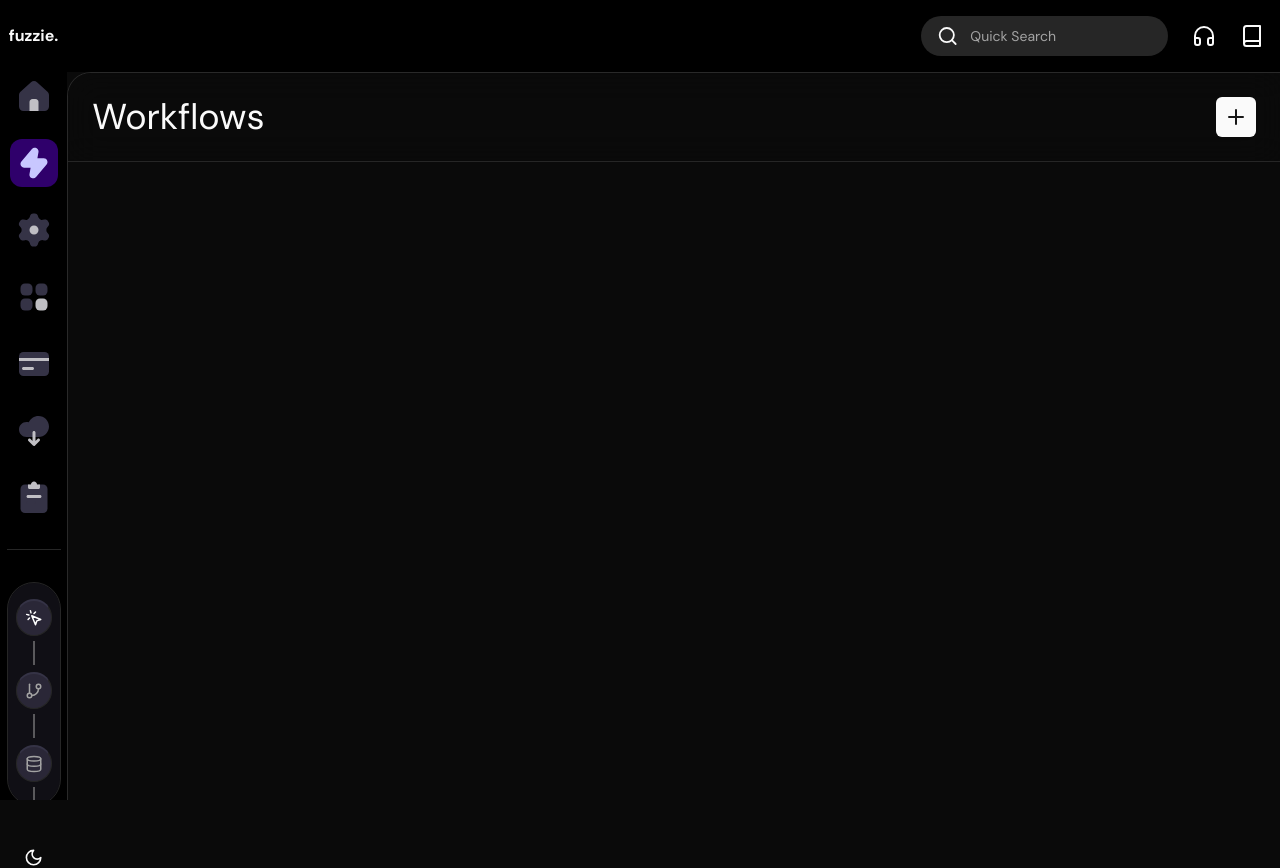
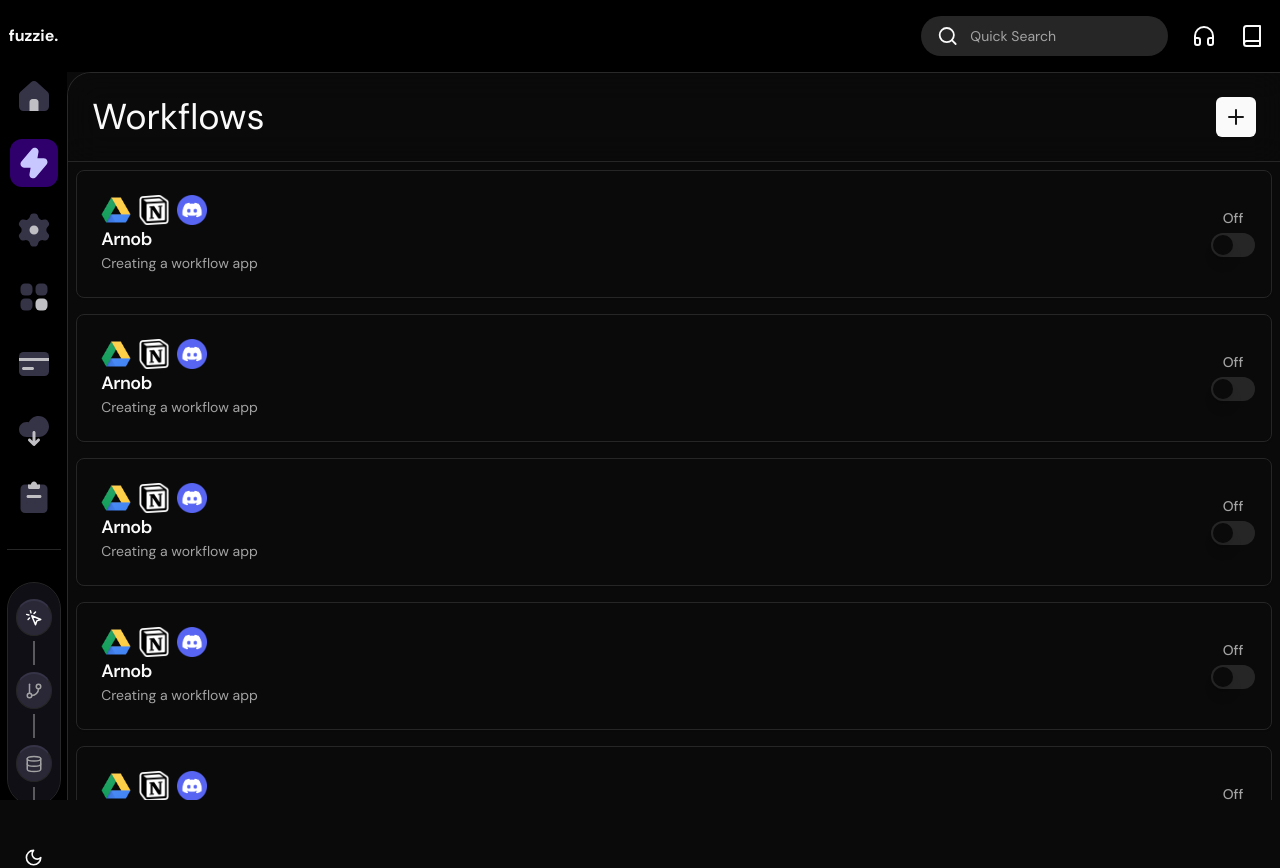
Before and after one commit to ShafiArnob/automation-builder, a Next.js app: page /workflows in a window 1280 px wide. Built offline with nearby package versions, Linux system fonts and the light colour scheme; no server answers.

Commit message:
ui for multiple workflows

```diff
--- a/package.json
+++ b/package.json
@@ -17,6 +17,7 @@
     "@radix-ui/react-label": "^2.0.2",
     "@radix-ui/react-separator": "^1.0.3",
     "@radix-ui/react-slot": "^1.0.2",
+    "@radix-ui/react-switch": "^1.0.3",
     "@radix-ui/react-tooltip": "^1.0.7",
     "@uploadcare/blocks": "0.38.2",
     "class-variance-authority": "^0.7.0",
--- /dev/null
+++ b/src/app/(main)/(pages)/workflows/_components/Workflow.tsx
@@ -0,0 +1,69 @@
+import {
+  Card,
+  CardDescription,
+  CardHeader,
+  CardTitle,
+} from "@/components/ui/card";
+import { Label } from "@/components/ui/label";
+import { Switch } from "@/components/ui/switch";
+import Image from "next/image";
+import Link from "next/link";
+
+type Props = {
+  name: string;
+  description: string;
+  id: string;
+  publish: boolean | null;
+};
+
+const Workflow = ({ id, name, description, publish }: Props) => {
+  // Challenge
+  //WIP: Wire up DB
+  return (
+    <Card className="flex w-full items-center justify-between">
+      <CardHeader className="flex flex-col gap-4">
+        <Link href={`/workflows/editor/${id}`}>
+          <div className="flex flex-row gap-2">
+            <Image
+              src="/googleDrive.png"
+              alt="Google Drive"
+              height={30}
+              width={30}
+              className="object-contain"
+            />
+            <Image
+              src="/notion.png"
+              alt="Google Drive"
+              height={30}
+              width={30}
+              className="object-contain"
+            />
+            <Image
+              src="/discord.png"
+              alt="Google Drive"
+              height={30}
+              width={30}
+              className="object-contain"
+            />
+          </div>
+          <div className="">
+            <CardTitle className="text-lg">{name}</CardTitle>
+            <CardDescription>{description}</CardDescription>
+          </div>
+        </Link>
+      </CardHeader>
+      <div className="flex flex-col items-center gap-2 p-4">
+        <Label htmlFor="airplane-mode" className="text-muted-foreground">
+          {publish! ? "On" : "Off"}
+        </Label>
+        <Switch
+          id="airplane-mode"
+          // onClick={onPublishFlow}
+          defaultChecked={publish!}
+        />
+      </div>
+    </Card>
+  );
+};
+
+export default Workflow;
--- /dev/null
+++ b/src/app/(main)/(pages)/workflows/_components/index.tsx
@@ -0,0 +1,21 @@
+import React from "react";
+import Workflow from "./Workflow";
+
+type Props = {};
+
+const Workflows = (props: Props) => {
+  return (
+    <div className="relative flex flex-col gap-4">
+      <section className="flex flex-col m-2">
+        <Workflow
+          name="Arnob"
+          description="Creating a workflow app"
+          id="12345"
+          publish={false}
+        />
+      </section>
+    </div>
+  );
+};
+
+export default Workflows;
--- a/src/app/(main)/(pages)/workflows/page.tsx
+++ b/src/app/(main)/(pages)/workflows/page.tsx
@@ -1,5 +1,6 @@
 import React from "react";
 import WorkflowButton from "./_components/WorkflowButton";
+import Workflows from "./_components";
 
 type Props = {};
 
@@ -10,7 +11,12 @@
         Workflows
         <WorkflowButton />
       </h1>
-      {/* <Workflows /> */}
+      <Workflows />
+      <Workflows />
+
+      <Workflows />
+      <Workflows />
+      <Workflows />
     </div>
   );
 };
--- /dev/null
+++ b/src/components/ui/switch.tsx
@@ -0,0 +1,29 @@
+"use client"
+
+import * as React from "react"
+import * as SwitchPrimitives from "@radix-ui/react-switch"
+
+import { cn } from "@/lib/utils"
+
+const Switch = React.forwardRef<
+  React.ElementRef<typeof SwitchPrimitives.Root>,
+  React.ComponentPropsWithoutRef<typeof SwitchPrimitives.Root>
+>(({ className, ...props }, ref) => (
+  <SwitchPrimitives.Root
+    className={cn(
+      "peer inline-flex h-6 w-11 shrink-0 cursor-pointer items-center rounded-full border-2 border-transparent transition-colors focus-visible:outline-none focus-visible:ring-2 focus-visible:ring-ring focus-visible:ring-offset-2 focus-visible:ring-offset-background disabled:cursor-not-allowed disabled:opacity-50 data-[state=checked]:bg-primary data-[state=unchecked]:bg-input",
+      className
+    )}
+    {...props}
+    ref={ref}
+  >
+    <SwitchPrimitives.Thumb
+      className={cn(
+        "pointer-events-none block h-5 w-5 rounded-full bg-background shadow-lg ring-0 transition-transform data-[state=checked]:translate-x-5 data-[state=unchecked]:translate-x-0"
+      )}
+    />
+  </SwitchPrimitives.Root>
+))
+Switch.displayName = SwitchPrimitives.Root.displayName
+
+export { Switch }
```
Also changed, not shown: 1 other file (tests, documents, lock files or other folders).
